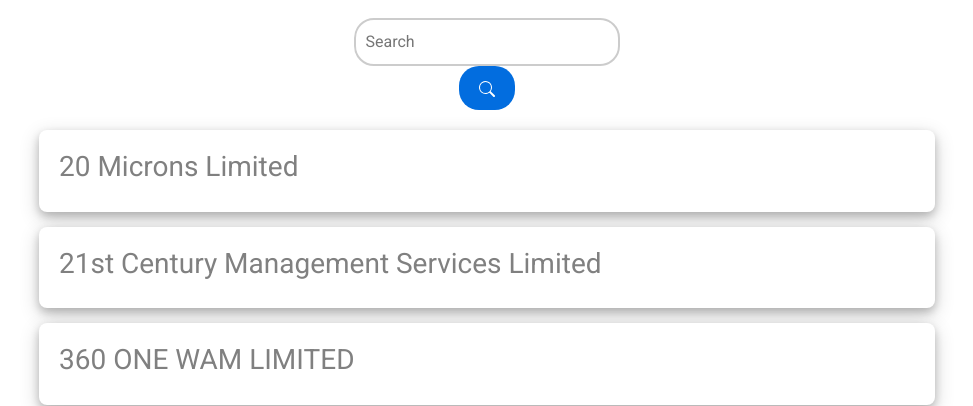
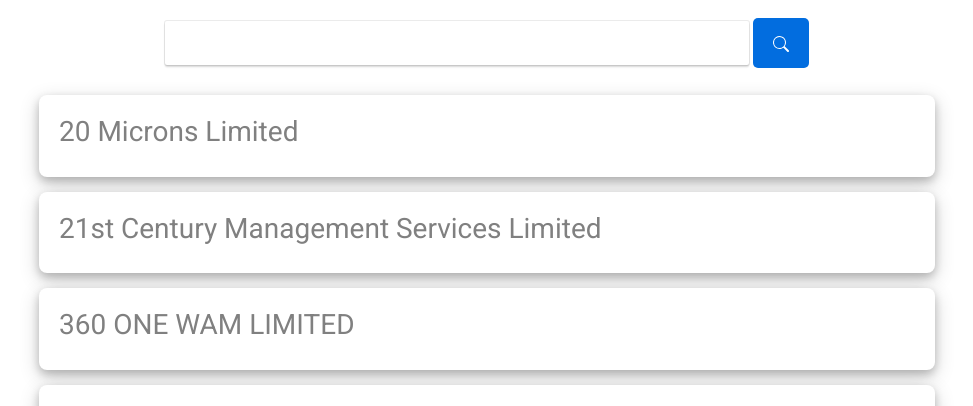
Before and after one commit to HarshaReddyV/Rallys, a Django app: page / in a window 1280 px wide. Shown: the part 102-508 px from the top of the page, without its empty margins (153-1126 px from the left). Run offline with Django 4.2, Linux system fonts and the light colour scheme; data comes from the database, SQL or seed files in the repository.

Commit message:
search bar added

```diff
--- a/home/static/styles/style.css
+++ b/home/static/styles/style.css
@@ -9,41 +9,42 @@ body {
     padding-top: 120px;
 }
 
-.search-bar {
-    max-width: 400px;
-    margin: 0 auto;
-    text-align: center;
-    margin-bottom: 20px;
-}
-
-.search-input {
-    width: 100%;
-    padding: 10px;
-    border: 2px solid #ccc;
-    border-radius: 20px; /* Rounded corners */
-    font-size: 16px;
-    outline: none;
-}
-
 .search-button {
     background-color: #026ddf;
     color: #fff;
+    height: 50px;
     border: none;
-    border-radius: 20px; /* Rounded corners */
+    border-radius: 5px; /* Rounded corners */
     padding: 10px 20px;
     cursor: pointer;
     transition: background-color 0.3s;
 }
 
-
-
-/* Style for the SVG icon */
 .search-icon {
     fill: #fff; /* Icon color */
     width: 20px;
     height: 20px;
-    margin-right: 10px; /* Spacing between icon and input */
+    margin-right: 10px;
 }
+
+.search {
+    height: 44px;
+    width: 584px;
+    @media screen and (max-width: 600px) {
+        width: 300px;
+    }
+    line-height: 44px;
+    border: none;
+    border-radius: 2px;
+    box-shadow: 0 2px 2px 0 rgba(0, 0, 0, 0.16), 0 0 0 1px rgba(0, 0, 0, 0.08);
+    margin-bottom: 30px;
+    font: 16px arial,sans-serif;
+    padding-left: 17px;
+  }
+  .search:hover, .search:focus {
+    outline: none;
+    box-shadow: 0 3px 8px 0 rgba(0, 0, 0, 0.16), 0 0 0 1px rgba(0, 0, 0, 0.08);
+  }
 #link{
   text-decoration: none;
   color:gray;
--- a/home/templates/home/index.html
+++ b/home/templates/home/index.html
@@ -19,16 +19,12 @@
   <div style="display: flex; justify-content: center;">
     <form action="{% url 'search' %}" method="post">
       {% csrf_token %}
-      <div class="container ">
-        <div class="search-bar" style="display: inline-block;">
-          <input type="text" class="search-input" name="search_term" placeholder="Search">
-          <button type="submit" class="search-button">
-            <svg xmlns="http://www.w3.org/2000/svg" width="16" height="16" fill="currentColor" class="bi bi-search" viewBox="0 0 16 16">
-              <path d="M11.742 10.344a6.5 6.5 0 1 0-1.397 1.398h-.001c.03.04.062.078.098.115l3.85 3.85a1 1 0 0 0 1.415-1.414l-3.85-3.85a1.007 1.007 0 0 0-.115-.1zM12 6.5a5.5 5.5 0 1 1-11 0 5.5 5.5 0 0 1 11 0z"/>
-            </svg>
-          </button>
-        </div>
-      </div>
+      <input class="search" type="text" name="search_term" placeholder=" ">
+      <button type="submit" class="search-button">
+        <svg xmlns="http://www.w3.org/2000/svg" width="16" height="16" fill="currentColor" class="bi bi-search" viewBox="0 0 16 16">
+          <path d="M11.742 10.344a6.5 6.5 0 1 0-1.397 1.398h-.001c.03.04.062.078.098.115l3.85 3.85a1 1 0 0 0 1.415-1.414l-3.85-3.85a1.007 1.007 0 0 0-.115-.1zM12 6.5a5.5 5.5 0 1 1-11 0 5.5 5.5 0 0 1 11 0z"/>
+        </svg>
+      </button>
     </form>
   </div>
 
```
